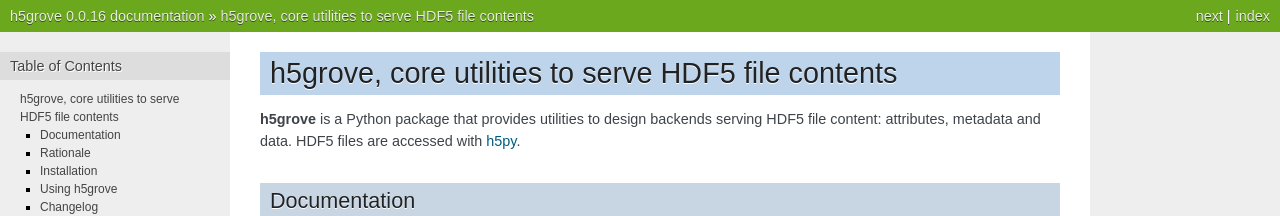
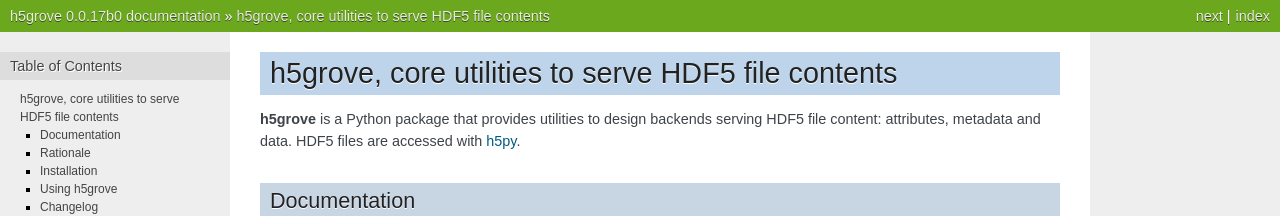
Before and after one commit to silx-kit/h5grove, a Sphinx documentation site: the page built from docs/index.md, in a window 1280 px wide and 900 px high. Shown: the top 216 px of the window. Built offline with Sphinx 7.4.7, drawn with Linux system fonts in a browser that asks for light colours; some of the changed text lies outside the part shown.

Commit message:
Bump to v0.0.17b0

```diff
--- a/docs/_static/api.yaml
+++ b/docs/_static/api.yaml
@@ -2,7 +2,7 @@ openapi: 3.0.0
 info:
   title: 'H5Grove API'
   description: 'The API provided by h5grove example implementations.'
-  version: 0.0.16
+  version: 0.0.17b0
 
 servers:
   - url: http://{ip}:{port}/
--- a/h5grove/__init__.py
+++ b/h5grove/__init__.py
@@ -1,4 +1,4 @@
 from .content import create_content
 from .encoders import encode
 
-version = "0.0.16"
+version = "0.0.17b0"
```
Also changed, not shown: .bumpversion.cfg.
